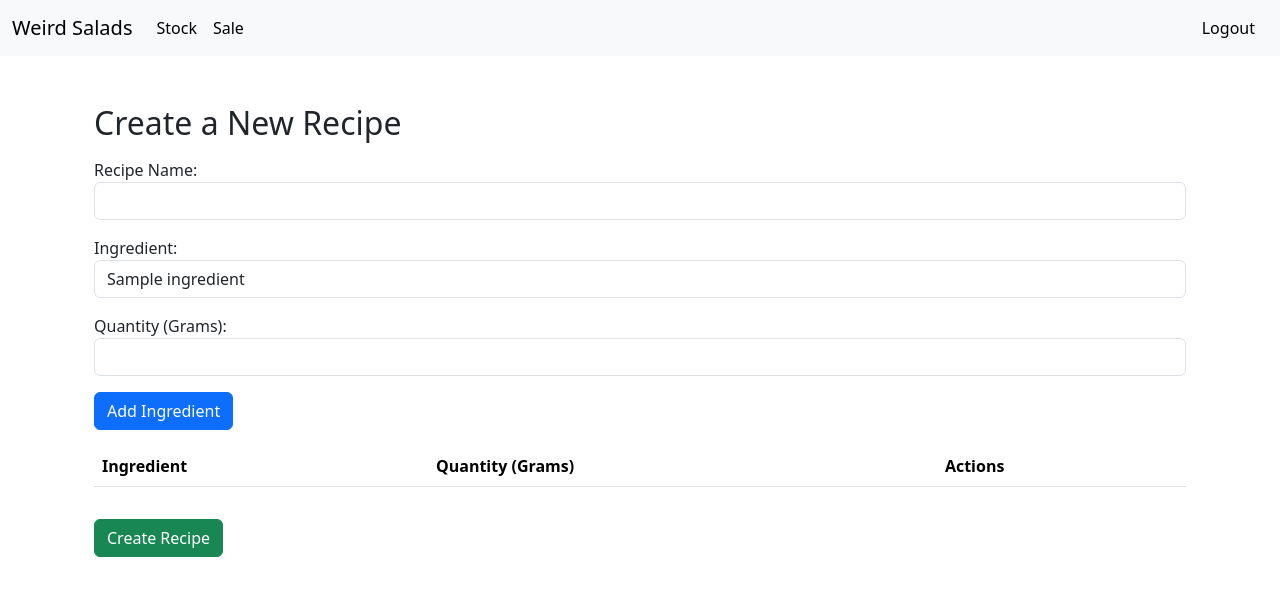
After one commit to cjmckernan/weird_salad, a Django app: page /stock/recipe_creator in a window 1280 px wide. The commit adds this page. Shown: the top 596 px of the page. Run offline with Django 5.2, Linux system fonts and the light colour scheme; a user stored in the database is signed in; tables that the repository leaves empty hold one stand-in row (values such as "Sample post"); lists and menus that the app fills with data are empty.

Commit message:
added recipes & recipe builder to stock page.

```diff
--- /dev/null
+++ b/static/js/recipe_creator.js
@@ -0,0 +1,39 @@
+document.addEventListener('DOMContentLoaded', function() {
+    document.getElementById('add-ingredient').addEventListener('click', function() {
+        const ingredientSelect = document.getElementById('ingredient-select');
+        const quantityInput = document.getElementById('ingredient-quantity');
+
+        const ingredientId = ingredientSelect.value;
+        const ingredientName = ingredientSelect.options[ingredientSelect.selectedIndex].text;
+        const quantity = quantityInput.value;
+
+        if (quantity <= 0) {
+            alert('Please enter a valid quantity.');
+            return;
+        }
+
+        const ingredientList = document.getElementById('ingredient-list');
+        const row = document.createElement('tr');
+
+        row.innerHTML = `
+            <td>
+                <input type="hidden" name="ingredients[]" value="${ingredientId}">
+                <input type="hidden" name="quantities[]" value="${quantity}">
+                ${ingredientName}
+            </td>
+            <td>${quantity} Kg</td>
+            <td><button type="button" class="btn btn-danger remove-ingredient">Remove</button></td>
+        `;
+
+        ingredientList.appendChild(row);
+
+        // Clear the input fields
+        ingredientSelect.value = '';
+        quantityInput.value = '';
+
+        // Add event listener for the remove button
+        row.querySelector('.remove-ingredient').addEventListener('click', function() {
+            row.remove();
+        });
+    });
+});
--- a/stock/admin.py
+++ b/stock/admin.py
@@ -1,6 +1,8 @@
 from django.contrib import admin
 
-from stock.models import Ingredient
+from stock.models import Ingredient, Recipe, RecipeIngredient
 
 
 admin.site.register(Ingredient)
+admin.site.register(Recipe)
+admin.site.register(RecipeIngredient)
--- a/stock/models.py
+++ b/stock/models.py
@@ -11,3 +11,21 @@ class Ingredient(models.Model):
 
     def __str__(self):
         return self.ingredient_name
+
+
+class Recipe(models.Model):
+    name = models.CharField(max_length=200)
+    ingredients = models.ManyToManyField(Ingredient, through='RecipeIngredient')
+    location = models.ForeignKey(Location,  null=True, on_delete=models.DO_NOTHING)
+
+    def __str__(self):
+        return self.name
+
+
+class RecipeIngredient(models.Model):
+    recipe = models.ForeignKey(Recipe, on_delete=models.CASCADE)
+    ingredient = models.ForeignKey(Ingredient, on_delete=models.CASCADE)
+    quantity = models.DecimalField(max_digits=9, decimal_places=3, default=0.000)
+
+    def __str__(self):
+        return f"{self.quantity} of {self.ingredient.ingredient_name} in {self.recipe.name}"
--- a/stock/urls.py
+++ b/stock/urls.py
@@ -1,10 +1,23 @@
 from django.urls import path
-
-from stock.views import StockIngredients, StockIngredientsCreate, StockIngredientUpdate, StockIngredientDelete
+from stock.views import (
+    RecipeDeleteView,
+    RecipeListView,
+    StockIngredients,
+    StockIngredientsCreate,
+    StockIngredientUpdate,
+    StockIngredientDelete,
+    RecipeCreatorView,
+    recipe_create,
+)
 
 urlpatterns = [
     path('ingredients', StockIngredients.as_view(), name='ingredients'),
     path('ingredients_add', StockIngredientsCreate.as_view(), name='ingredient_add'),
     path('ingredient_edit/<int:pk>/', StockIngredientUpdate.as_view(), name='ingredient_edit'),
     path('ingredient_delete/<int:pk>/', StockIngredientDelete.as_view(), name='ingredient_delete'),
+    path('recipe_creator', RecipeCreatorView.as_view(), name='recipe_creator'),
+    path('recipe/create/', recipe_create, name='recipe_create'),
+    path('recipes', RecipeListView.as_view(), name='recipe_list'),\
+    path('recipes/<int:pk>/delete/', RecipeDeleteView.as_view(), name='recipe_delete'),
+
 ]
--- a/stock/views.py
+++ b/stock/views.py
@@ -4,6 +4,7 @@ from .forms import IngredientForm
 from .mixins import LocationIdFilterMixin
 from stock.models import Ingredient
 from django.contrib.auth.mixins import LoginRequiredMixin
+from django.contrib.auth.decorators import login_required
 
 
 
@@ -34,3 +35,46 @@ class StockIngredientDelete(LoginRequiredMixin, LocationIdFilterMixin, DeleteVie
     model = Ingredient
     template_name = 'stock/stock_delete.html'
     success_url = reverse_lazy('ingredients')
+
+class RecipeCreatorView(LoginRequiredMixin, LocationIdFilterMixin, ListView):
+    model = Ingredient
+    template_name = 'stock/stock_recipe_create.html'
+    success_url = reverse_lazy('ingredients')
+
+from django.shortcuts import render, redirect
+from .models import Recipe, Ingredient, RecipeIngredient
+from django.contrib.auth.decorators import login_required
+
+@login_required
+def recipe_create(request):
+    if request.method == 'POST':
+        recipe_name = request.POST['name']
+        ingredient_ids = request.POST.getlist('ingredients[]')
+        quantities = request.POST.getlist('quantities[]')
+
+        user_location = request.user.location
+
+        recipe = Recipe.objects.create(name=recipe_name, location=user_location)
+
+        for ingredient_id, quantity in zip(ingredient_ids, quantities):
+            ingredient = Ingredient.objects.get(id=ingredient_id)
+            quantity_in_kg = float(quantity) / 1000  # Convert grams to kilograms
+            RecipeIngredient.objects.create(recipe=recipe, ingredient=ingredient, quantity=quantity_in_kg)
+
+        return redirect('ingredients')  # Adjust this to your success URL
+
+    ingredients = Ingredient.objects.all()
+    return render(request, 'stock/stock_recipe_create.html', {'object_list': ingredients})
+
+
+
+
+class RecipeListView(LoginRequiredMixin, ListView):
+    model = Recipe
+    template_name = 'stock/stock_recipe_list.html'
+    context_object_name = 'recipes'
+
+class RecipeDeleteView(LoginRequiredMixin, DeleteView):
+    model = Recipe
+    template_name = 'stock/stock_recipe_delete.html'
+    success_url = reverse_lazy('recipe_list')
--- a/templates/stock/stock_delete.html
+++ b/templates/stock/stock_delete.html
@@ -2,7 +2,7 @@
 {% block title %}Delete Ingredient Item{% endblock title %}
 {% block content %}
     <div class="container mt-5">
-        <h1 class="mb-4">Delete Inventory Item</h1>
+        <h1 class="mb-4">Delete Ingredient Item</h1>
         <p>Are you sure you want to delete "{{ object.ingredient_name }}"?</p>
         <form method="post">
             {% csrf_token %}
--- a/templates/stock/stock_list.html
+++ b/templates/stock/stock_list.html
@@ -3,6 +3,8 @@
 {% block content %}
   <h1 class="mt-4">Ingredients</h1>
   <a href="{% url 'ingredient_add' %}" class="btn btn-secondary">Add New Ingredient</a>
+  <a href="{% url 'recipe_creator' %}" class="btn btn-secondary">Create Recipe</a>
+  <a href="{% url 'recipe_list' %}" class="btn btn-secondary">View Recipes</a>
   <table class="table table-striped">
     <thead>
       <tr>
--- /dev/null
+++ b/templates/stock/stock_recipe_create.html
@@ -0,0 +1,42 @@
+{% extends "base.html" %}
+{% load static %}
+{% block title %}Recipe Creator{% endblock title %}
+{% block content %}
+  <div class="container mt-5">
+    <h2>Create a New Recipe</h2>
+  <form id="recipe-form" method="POST" action="{% url 'recipe_create' %}">
+      {% csrf_token %}
+      <div class="form-group mt-3">
+        <label for="recipe-name">Recipe Name:</label>
+        <input type="text" class="form-control" id="recipe-name" name="name" required>
+      </div>
+      <div class="form-group mt-3">
+        <label for="ingredient-name">Ingredient:</label>
+        <select id="ingredient-select" class="form-control">
+          {% for ingredient in object_list %}
+            <option value="{{ ingredient.id }}">{{ ingredient.ingredient_name }}</option>
+          {% endfor %}
+        </select>
+      </div>
+      <div class="form-group mt-3">
+        <label for="ingredient-quantity">Quantity (Grams):</label>
+        <input type="number" class="form-control" id="ingredient-quantity" step="0.001">
+      </div>
+      <button type="button" class="btn btn-primary mt-3" id="add-ingredient">Add Ingredient</button>
+      <table class="table table-striped mt-3">
+        <thead>
+          <tr>
+            <th scope="col">Ingredient</th>
+            <th scope="col">Quantity (Grams)</th>
+            <th scope="col">Actions</th>
+          </tr>
+        </thead>
+        <tbody id="ingredient-list">
+          <!-- Ingredients will be added here -->
+        </tbody>
+      </table>
+      <button type="submit" class="btn btn-success mt-3">Create Recipe</button>
+    </form>
+  </div>
+  <script src="{% static 'js/recipe_creator.js' %}"></script>
+{% endblock content %}
```
Also changed, not shown: templates/stock/stock_recipe_delete.html (added, +13 -0 lines), templates/stock/stock_recipe_list.html (added, +37 -0 lines), README.md, stock/migrations/0002_recipe_recipeingredient_recipe_ingredients.py (added).
